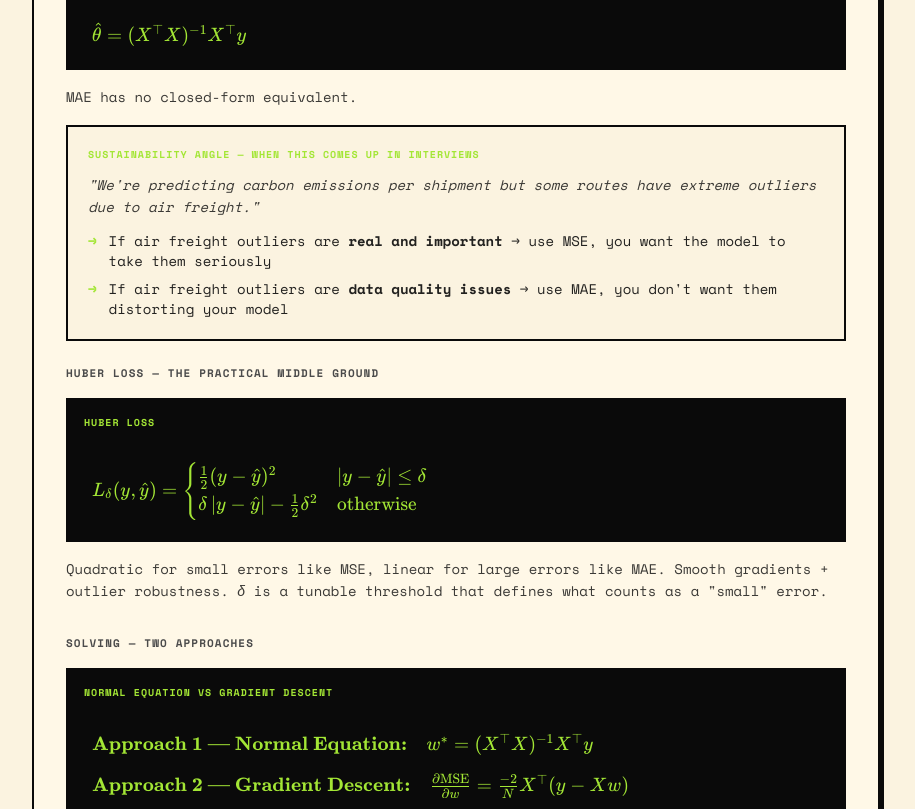
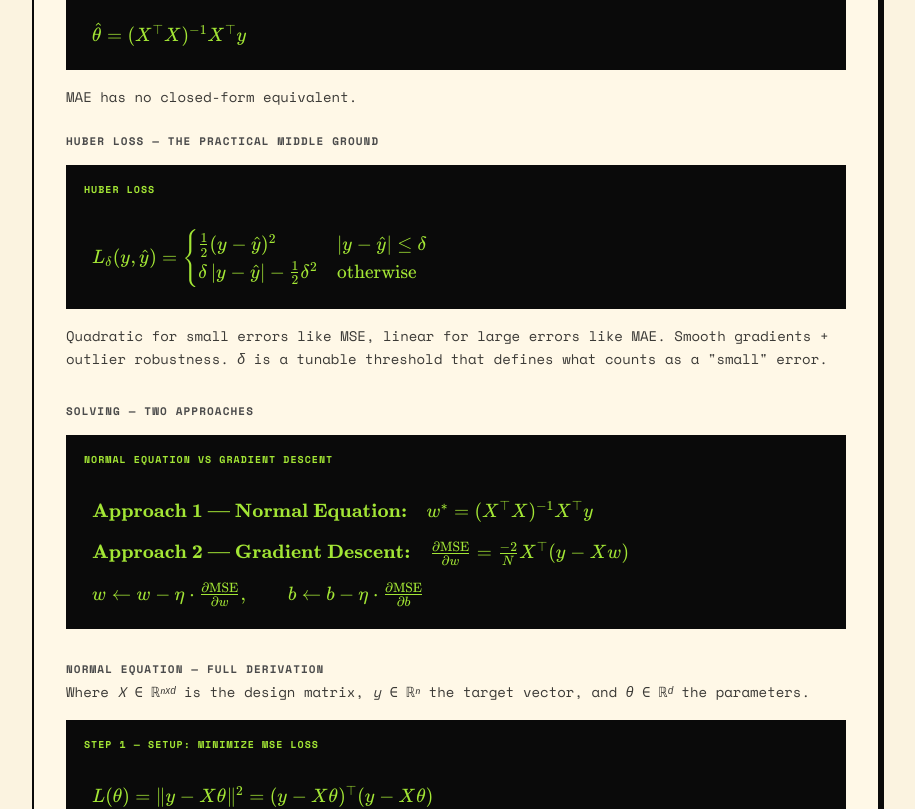
Before and after one commit to kpal002/portfolio, a Next.js app: page /deep-dives/classical-ml in a window 1280 px wide. Shown: the part 1720-2529 px from the top of the page, without its empty margins (184-1099 px from the left). Built offline with nearby package versions, Linux system fonts and the light colour scheme.

Commit message:
Remove sustainability angle callout from MSE/MAE section

```diff
--- a/app/deep-dives/classical-ml/page.jsx
+++ b/app/deep-dives/classical-ml/page.jsx
@@ -252,23 +252,6 @@ export default function ClassicalMLPage() {
             ]}
           />
           <p className="mt-2 mb-4 text-sm leading-relaxed text-ink/80">MAE has no closed-form equivalent.</p>
-
-          <div className="mt-4 border-2 border-ink bg-bg p-5">
-            <p className="mb-3 text-[10px] font-bold uppercase tracking-widest text-accent">Sustainability angle — when this comes up in interviews</p>
-            <p className="text-sm leading-relaxed text-ink/80 mb-3">
-              <em>"We're predicting carbon emissions per shipment but some routes have extreme outliers due to air freight."</em>
-            </p>
-            <ul className="space-y-2">
-              <li className="flex items-start gap-3 text-sm text-ink/90">
-                <span className="shrink-0 font-bold text-accent">→</span>
-                <span>If air freight outliers are <strong>real and important</strong> → use MSE, you want the model to take them seriously</span>
-              </li>
-              <li className="flex items-start gap-3 text-sm text-ink/90">
-                <span className="shrink-0 font-bold text-accent">→</span>
-                <span>If air freight outliers are <strong>data quality issues</strong> → use MAE, you don't want them distorting your model</span>
-              </li>
-            </ul>
-          </div>
 
           <p className="mt-6 mb-1 text-[11px] font-bold uppercase tracking-widest text-muted">Huber loss — the practical middle ground</p>
           <MathBlock
```
